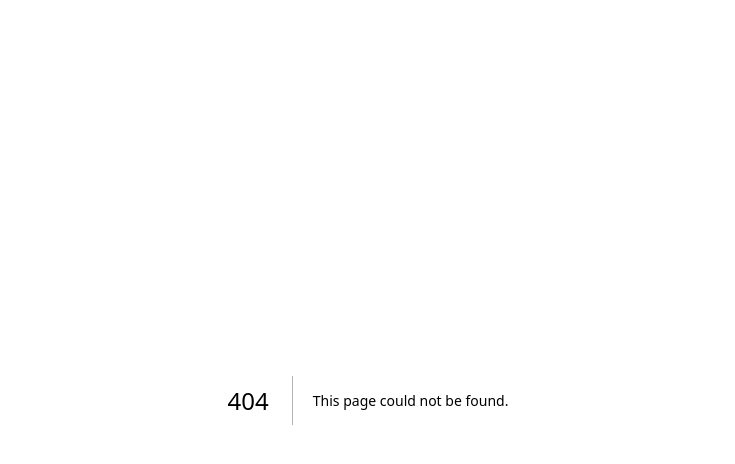
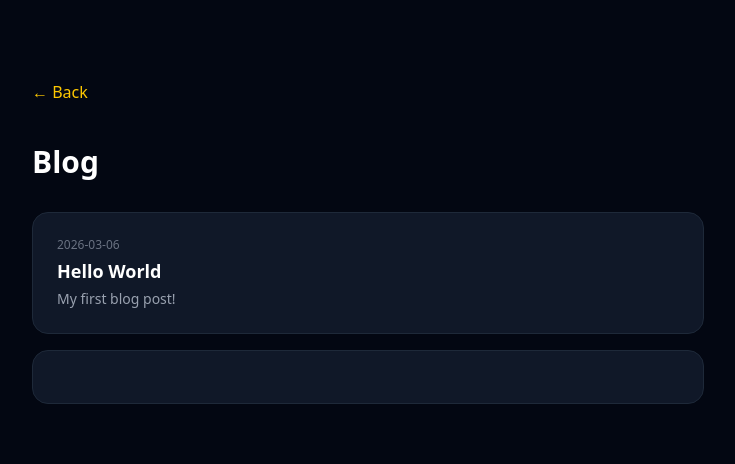
Before and after one commit to honeybee-overfly/honeybee-portfolio, a Next.js app: page /blog in a window 1280 px wide. Before the commit this address had no page. Shown: the top 464 px of the page, without its empty margins (272-1007 px from the left). Built offline with nearby package versions, Linux system fonts and the light colour scheme.

Commit message:
add blog, spotify widget, gallery improvements

```diff
--- /dev/null
+++ b/app/blog/[slug]/page.tsx
@@ -0,0 +1,25 @@
+import fs from "fs"
+import path from "path"
+import matter from "gray-matter"
+import { MDXRemote } from "next-mdx-remote/rsc"
+import Link from "next/link"
+
+export default async function BlogPostPage({ params }: { params: Promise<{ slug: string }> }) {
+  const { slug } = await params
+  const filePath = path.join(process.cwd(), "app/posts", `${slug}.md`)
+  const raw = fs.readFileSync(filePath, "utf-8")
+  const { data, content } = matter(raw)
+
+  return (
+    <main className="min-h-screen bg-gray-950 text-white flex flex-col items-center py-20 px-4">
+      <div className="w-full max-w-2xl">
+        <Link href="/blog" className="text-yellow-400 hover:underline mb-10 block">← Back to Blog</Link>
+        <p className="text-xs text-gray-500 mb-2">{data.date}</p>
+        <h1 className="text-3xl font-bold mb-8">{data.title}</h1>
+        <div className="prose prose-invert max-w-none">
+          <MDXRemote source={content} />
+        </div>
+      </div>
+    </main>
+  )
+}
--- /dev/null
+++ b/app/blog/page.tsx
@@ -0,0 +1,42 @@
+import fs from "fs"
+import path from "path"
+import matter from "gray-matter"
+import Link from "next/link"
+
+export default function BlogPage() {
+  const postsDir = path.join(process.cwd(), "app/posts")
+  const files = fs.readdirSync(postsDir)
+
+  const posts = files.map((file) => {
+    const content = fs.readFileSync(path.join(postsDir, file), "utf-8")
+    const { data } = matter(content)
+    return {
+      slug: file.replace(".md", ""),
+      title: data.title,
+      date: data.date,
+      desc: data.desc,
+    }
+  })
+
+  return (
+    <main className="min-h-screen bg-gray-950 text-white flex flex-col items-center py-20 px-4">
+      <div className="w-full max-w-2xl">
+        <Link href="/" className="text-yellow-400 hover:underline mb-10 block">← Back</Link>
+        <h1 className="text-3xl font-bold mb-8">Blog</h1>
+        <div className="flex flex-col gap-4">
+          {posts.map((post) => (
+            <Link
+              key={post.slug}
+              href={`/blog/${post.slug}`}
+              className="bg-gray-900 border border-gray-800 rounded-2xl p-6 hover:border-yellow-400 transition"
+            >
+              <p className="text-xs text-gray-500 mb-1">{post.date}</p>
+              <h2 className="text-white font-bold text-lg mb-1">{post.title}</h2>
+              <p className="text-gray-400 text-sm">{post.desc}</p>
+            </Link>
+          ))}
+        </div>
+      </div>
+    </main>
+  )
+}
--- a/app/components/Gallery.tsx
+++ b/app/components/Gallery.tsx
@@ -41,7 +41,7 @@ export default function Gallery() {
         {filtered.map((drawing) => (
           <Link href={`/gallery/${drawing.id}`} key={drawing.id}>
             <div className="bg-gray-800 border border-gray-700 rounded-2xl overflow-hidden hover:border-yellow-400 transition group">
-              <div className="relative aspect-square">
+              <div className="relative aspect-video">
                 <Image
                   src={drawing.src}
                   alt={drawing.title}
--- /dev/null
+++ b/app/components/SpotifyWidget.tsx
@@ -0,0 +1,17 @@
+export default function SpotifyWidget() {
+  return (
+    <section className="mb-16 w-full max-w-3xl mx-auto">
+      <h2 className="text-xs font-bold text-yellow-400 tracking-widest uppercase mb-6 text-center">
+        Now Playing
+      </h2>
+      <iframe
+        src="https://open.spotify.com/embed/album/78bpIziExqiI9qztvNFlQu?utm_source=generator&theme=0"
+        width="100%"
+        height="352"
+        allow="autoplay; clipboard-write; encrypted-media; fullscreen; picture-in-picture"
+        loading="lazy"
+        className="rounded-2xl"
+      />
+    </section>
+  )
+}
--- a/app/page.tsx
+++ b/app/page.tsx
@@ -5,6 +5,7 @@ import Gallery from "./components/Gallery"
 import About from "./components/About"
 import FadeIn from "./components/FadeIn"
 import ParticlesBackground from "./components/Particles"
+import SpotifyWidget from "./components/SpotifyWidget"
 import Link from "next/link"
 
 export default function Home() {
@@ -17,16 +18,27 @@ export default function Home() {
           <About />
         </FadeIn>
         <FadeIn direction="up" delay={0.1}>
+          <div className="w-screen max-w-3xl px-4">
+            <SpotifyWidget />
+          </div>
+        </FadeIn>
+        <FadeIn direction="up" delay={0.2}>
           <Skills />
         </FadeIn>
-        <FadeIn direction="up" delay={0.2}>
+        <FadeIn direction="up" delay={0.3}>
           <Projects />
         </FadeIn>
-        <FadeIn direction="up" delay={0.3}>
+        <FadeIn direction="up" delay={0.4}>
           <Gallery />
         </FadeIn>
-        <FadeIn direction="fade" delay={0.35}>
-          <div className="flex flex-row items-center gap-4">
+        <FadeIn direction="fade" delay={0.45}>
+          <div className="flex flex-row items-center gap-4 flex-wrap justify-center">
+            <Link
+              href="/blog"
+              className="bg-gray-900 border border-gray-700 text-white px-8 py-4 rounded-2xl font-bold text-lg hover:border-yellow-400 transition hover:scale-105 whitespace-nowrap"
+            >
+              📝 Blog →
+            </Link>
             <Link
               href="/contact"
               className="bg-gray-900 border border-gray-700 text-white px-8 py-4 rounded-2xl font-bold text-lg hover:border-yellow-400 transition hover:scale-105 whitespace-nowrap"
--- /dev/null
+++ b/app/posts/hello-world.md
@@ -0,0 +1,11 @@
+---
+title: "Hello World"
+date: "2026-03-06"
+desc: "My first blog post!"
+---
+
+# Hello World
+
+This is my first blog post. I'm Honeybee, a developer based in Japan.
+
+I'm learning Next.js and building cool things. Stay tuned!
--- a/package.json
+++ b/package.json
@@ -13,7 +13,9 @@
     "@tsparticles/react": "^3.0.0",
     "@tsparticles/slim": "^3.9.1",
     "framer-motion": "^12.35.0",
+    "gray-matter": "^4.0.3",
     "next": "16.1.6",
+    "next-mdx-remote": "^6.0.0",
     "react": "19.2.3",
     "react-dom": "19.2.3",
     "react-icons": "^5.6.0",
```
Also changed, not shown: app/posts/image.png (added), 1 other file (tests, documents, lock files or other folders). Lines whose indentation alone changed are shown as unchanged.
